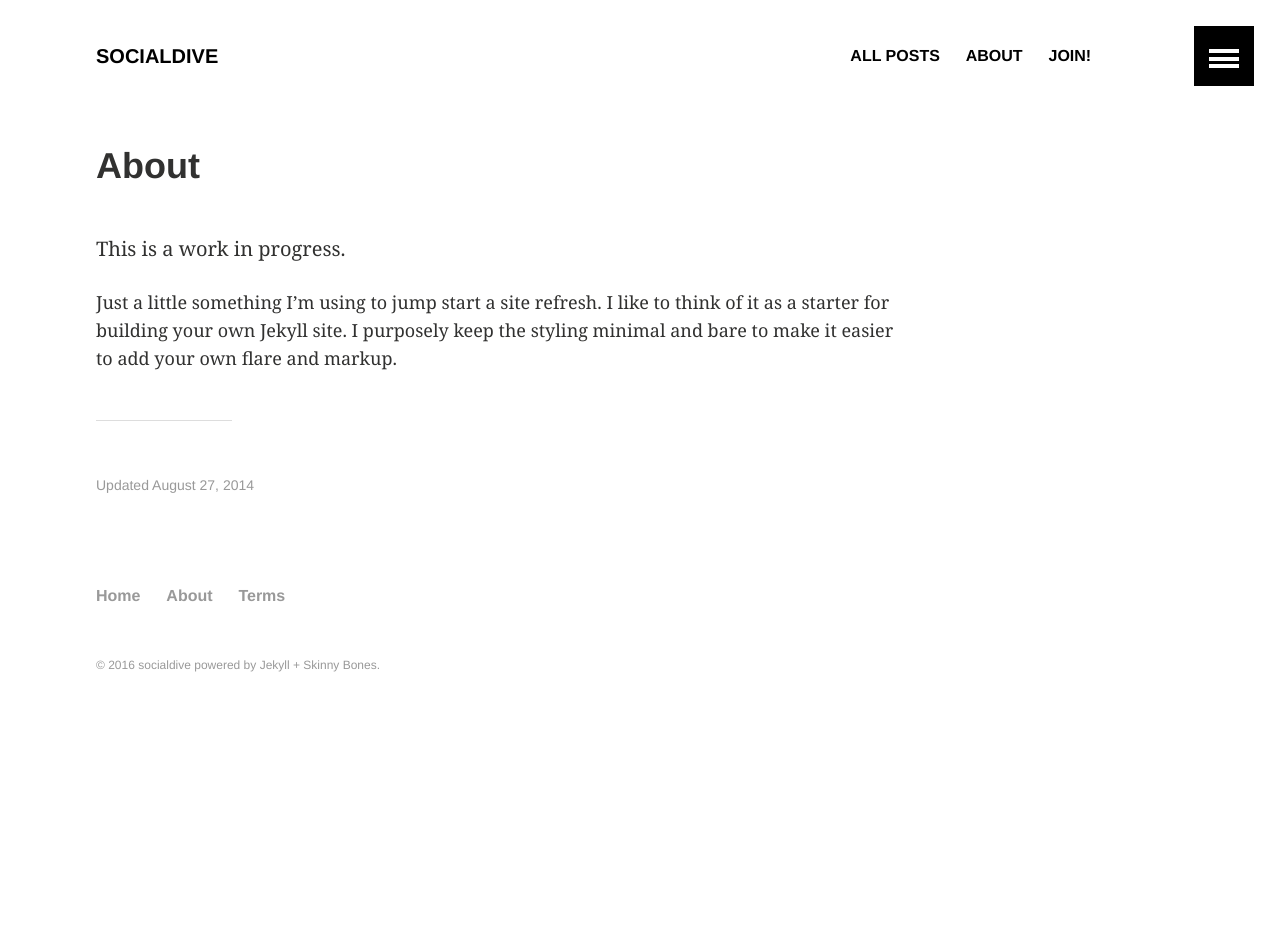
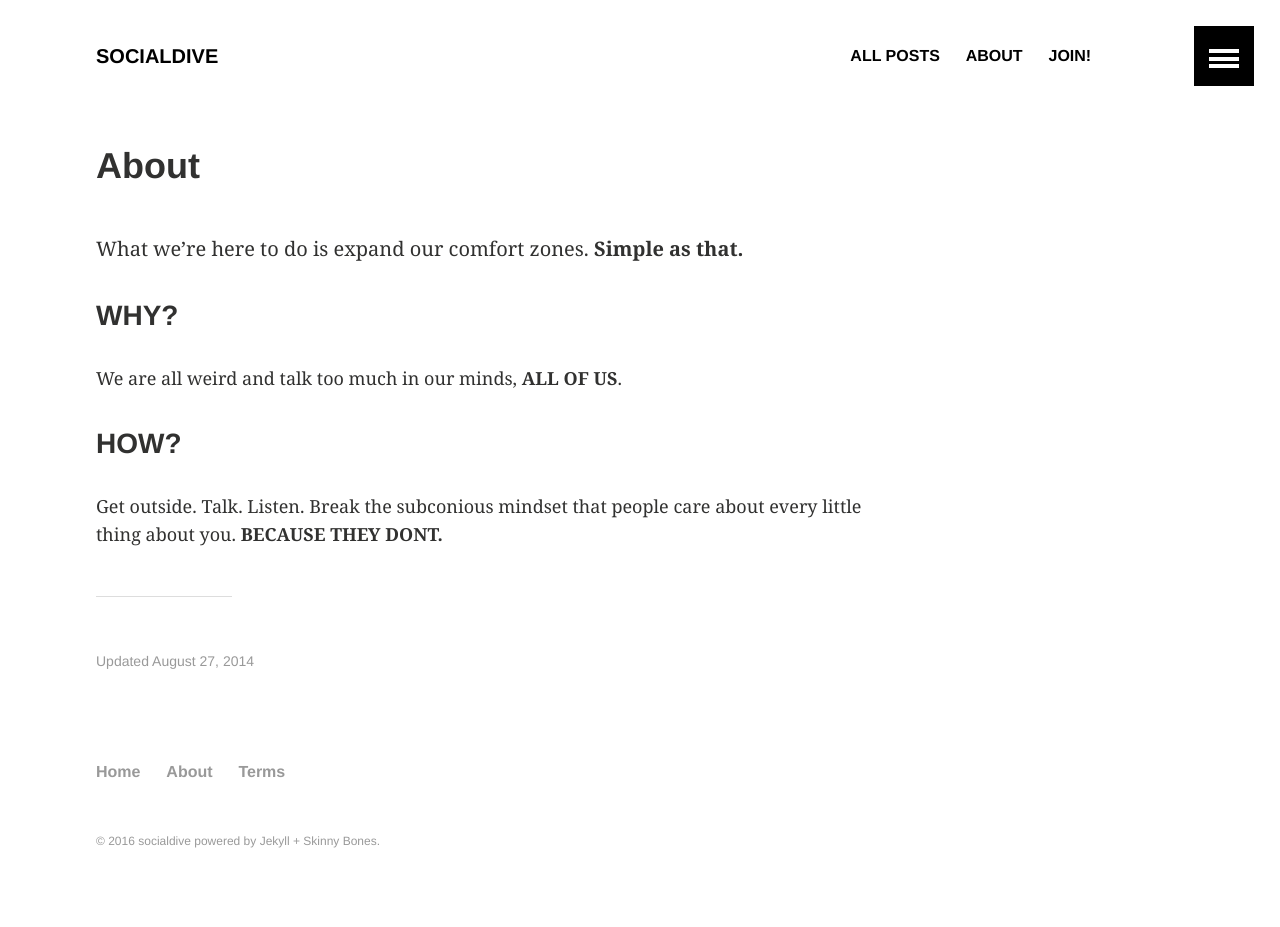
Before and after one commit to socialdive/socialdive.github.io, a Jekyll site: the page built from about/index.md, in a window 1280 px wide. Built offline with Jekyll 4.4.1, drawn with Linux system fonts in a browser that asks for light colours; before the commit the page ends 900 px from its top, so only the background shows below that.

Commit message:
updated about

```diff
--- a/about/index.md
+++ b/about/index.md
@@ -3,7 +3,7 @@ layout: article
 title: "About"
 date: 2014-06-02T09:44:20-04:00
 modified: 2014-08-27T14:56:44-04:00
-excerpt: "This is the Skinny Bones about page."
+excerpt: "About us and what we are doing!"
 image:
   feature:
   teaser:
@@ -12,6 +12,12 @@ share: false
 ads: false
 ---
 
-This is a work in progress.
+What we're here to do is expand our comfort zones. **Simple as that.**
 
-Just a little something I'm using to jump start a site refresh. I like to think of it as a starter for building your own Jekyll site. I purposely keep the styling minimal and bare to make it easier to add your own flare and markup.
+###WHY?
+
+We are all weird and talk too much in our minds, **ALL OF US**.
+
+###HOW?
+
+Get outside. Talk. Listen. Break the subconious mindset that people care about every little thing about you. **BECAUSE THEY DONT.**
```
